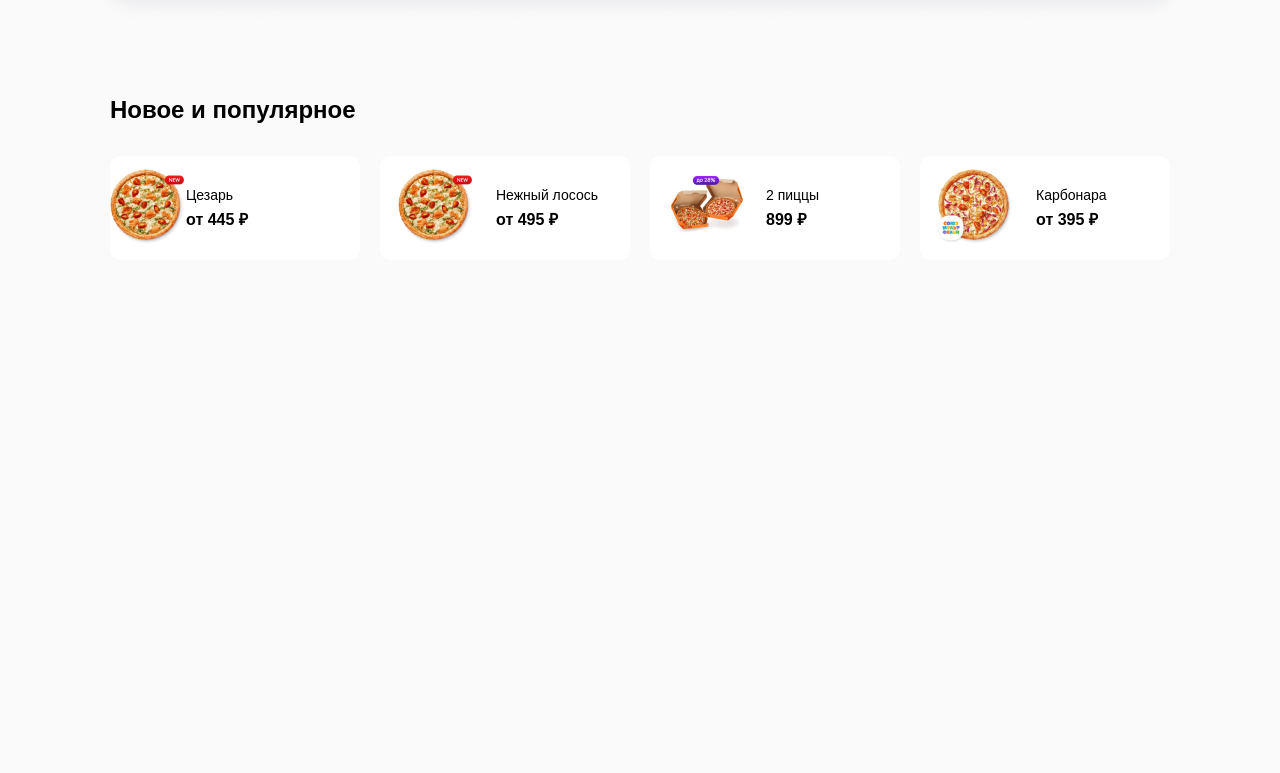
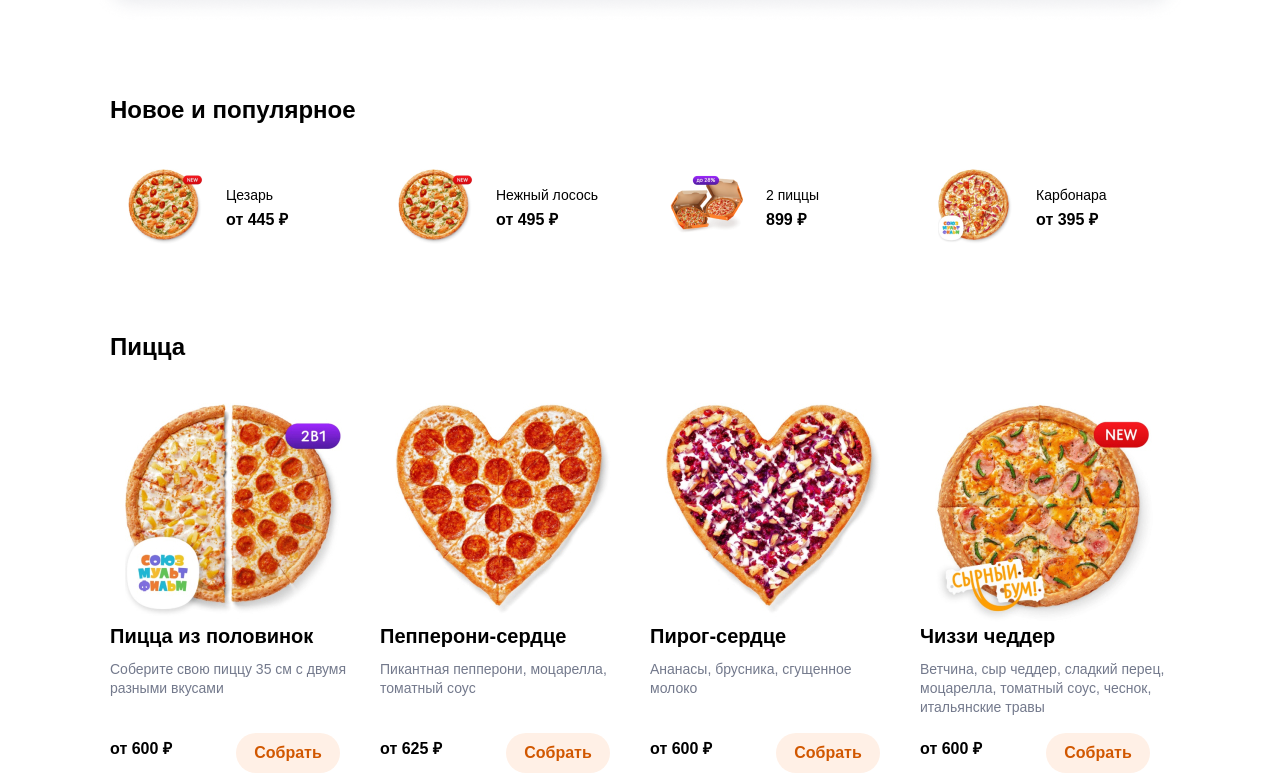
Before and after one commit to Rus1ng1/Dodo_Pizza, a plain HTML site: page index.html in a window 1280 px wide. Shown: the part 476-1249 px from the top of the page. Before the commit the page ends 800 px from the top, so only its background shows below. Drawn offline with Linux system fonts and the light colour scheme.

Commit message:
pizzaPart_1

```diff
--- a/Styles/Style.css
+++ b/Styles/Style.css
@@ -2,11 +2,12 @@
 @import url("./reset.css");
 @import url("./header.css");
 @import url("./NewPopular.css");
+@import url("./pizza.css");
 
 body {
   font-family: "Nunito", Arial, Helvetica, sans-serif;
   padding-top: 25px;
-  background-color: #fafafa;
+  background-color: white;
 }
 
 .container {
--- a/Styles/header.css
+++ b/Styles/header.css
@@ -82,8 +82,8 @@
   line-height: 22px;
   letter-spacing: 0em;
   text-align: center;
-  background-color: #f96900;
-  color: #ffffff;
+  background-color: #fff0e6;
+  color: #d15700;
   border: none;
   border-radius: 1000px;
 }
@@ -91,7 +91,8 @@
 .btn:hover {
   cursor: pointer;
   transition: 0.2s;
-  background-color: #999999;
+  color: #ffffff;
+  background-color: #f96900;
 }
 
 .middle {
--- /dev/null
+++ b/Styles/pizza.css
@@ -0,0 +1,66 @@
+.pizza__selection {
+  margin-top: 70px;
+}
+
+.all__img {
+  display: flex;
+  padding-top: 40px;
+  gap: 20px;
+}
+
+.pizza_text_price {
+  width: 250px;
+  height: 370px;
+  position: relative;
+}
+
+.halfPizza {
+  display: block;
+  margin: 0 auto;
+}
+
+.descripcion {
+  padding-top: 5px;
+}
+.inPizza__text {
+  padding-top: 10px;
+  font-size: 14px;
+  font-weight: 400;
+  line-height: 19px;
+  letter-spacing: 0em;
+  text-align: left;
+  color: #73798c;
+}
+
+.price {
+  padding-top: 40px;
+}
+
+.price__ched {
+  padding-top: 21px;
+}
+
+.btn__pizza {
+  width: 104px;
+  height: 40px;
+  position: absolute;
+  bottom: 0;
+  right: 20px;
+
+  font-size: 16px;
+  font-weight: 600;
+  line-height: 22px;
+  letter-spacing: 0em;
+  text-align: center;
+  background-color: #fff0e6;
+  color: #d15700;
+  border: none;
+  border-radius: 1000px;
+}
+
+.btn__pizza:hover {
+  cursor: pointer;
+  transition: 0.2s;
+  color: #ffffff;
+  background-color: #f96900;
+}
--- a/index.html
+++ b/index.html
@@ -46,7 +46,7 @@
             <h2>Новое и популярное</h2>
             <div class="promo">
               <div class="text__img">
-                <div class="">
+                <div class="promocion">
                   <img
                     src="./Main/img/Новое и популярное/лосось.png"
                     alt="ceaser"
@@ -98,6 +98,84 @@
           </div>
         </div>
       </section>
+      <section>
+        <div class="container">
+          <div class="pizza__selection">
+            <h2>Пицца</h2>
+            <div class="all__img">
+              <div class="pizza_text_price">
+                <img
+                  class="halfPizza"
+                  src="./Main/img/Пица/Пицца из половинок.jpg"
+                  alt="half_pizza"
+                />
+                <div class="description">
+                  <h3>Пицца из половинок</h3>
+                  <p class="inPizza__text">
+                    Соберите свою пиццу 35 см с двумя разными вкусами
+                  </p>
+                </div>
+                <div class="price"><h4>от 600 ₽</h4></div>
+                <div>
+                  <button class="btn__pizza" type="button">Собрать</button>
+                </div>
+              </div>
+              <div class="pizza_text_price">
+                <img
+                  class="halfPizza"
+                  src="./Main/img/Пица/Пепперони-сердце.jpg"
+                  alt="pepperoni"
+                />
+                <div class="description">
+                  <h3>Пепперони-сердце</h3>
+                  <p class="inPizza__text">
+                    Пикантная пепперони, моцарелла, томатный соус
+                  </p>
+                </div>
+                <div class="price"><h4>от 625 ₽</h4></div>
+                <div>
+                  <button class="btn__pizza" type="button">Собрать</button>
+                </div>
+              </div>
+              <div class="pizza_text_price">
+                <img
+                  class="halfPizza"
+                  src="./Main/img/Пица/Пирог-сердце.jpg"
+                  alt="pie"
+                />
+                <div class="description">
+                  <h3>Пирог-сердце</h3>
+                  <p class="inPizza__text">
+                    Ананасы, брусника, сгущенное молоко
+                  </p>
+                </div>
+                <div class="price"><h4>от 600 ₽</h4></div>
+                <div>
+                  <button class="btn__pizza" type="button">Собрать</button>
+                </div>
+              </div>
+              <div class="pizza_text_price">
+                <img
+                  class="halfPizza"
+                  src="./Main/img/Пица/Чиззи чеддер.jpg"
+                  alt="cheesy"
+                />
+                <div class="description">
+                  <h3>Чиззи чеддер</h3>
+                  <p class="inPizza__text">
+                    Ветчина, сыр чеддер, сладкий перец, моцарелла, томатный
+                    соус, чеснок, итальянские травы
+                  </p>
+                </div>
+                <div class="price__ched"><h4>от 600 ₽</h4></div>
+                <div>
+                  <button class="btn__pizza" type="button">Собрать</button>
+                </div>
+              </div>
+            </div>
+          </div>
+        </div>
+      </section>
     </main>
     <footer>
       <div class="container"></div>
```
